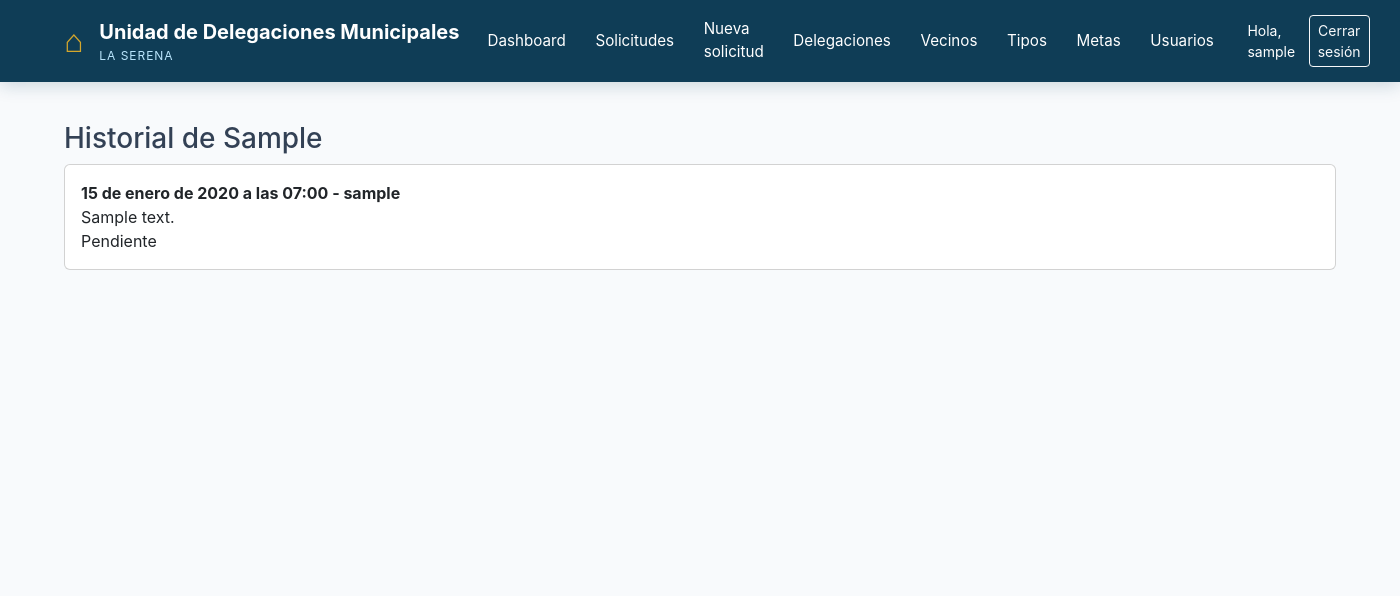
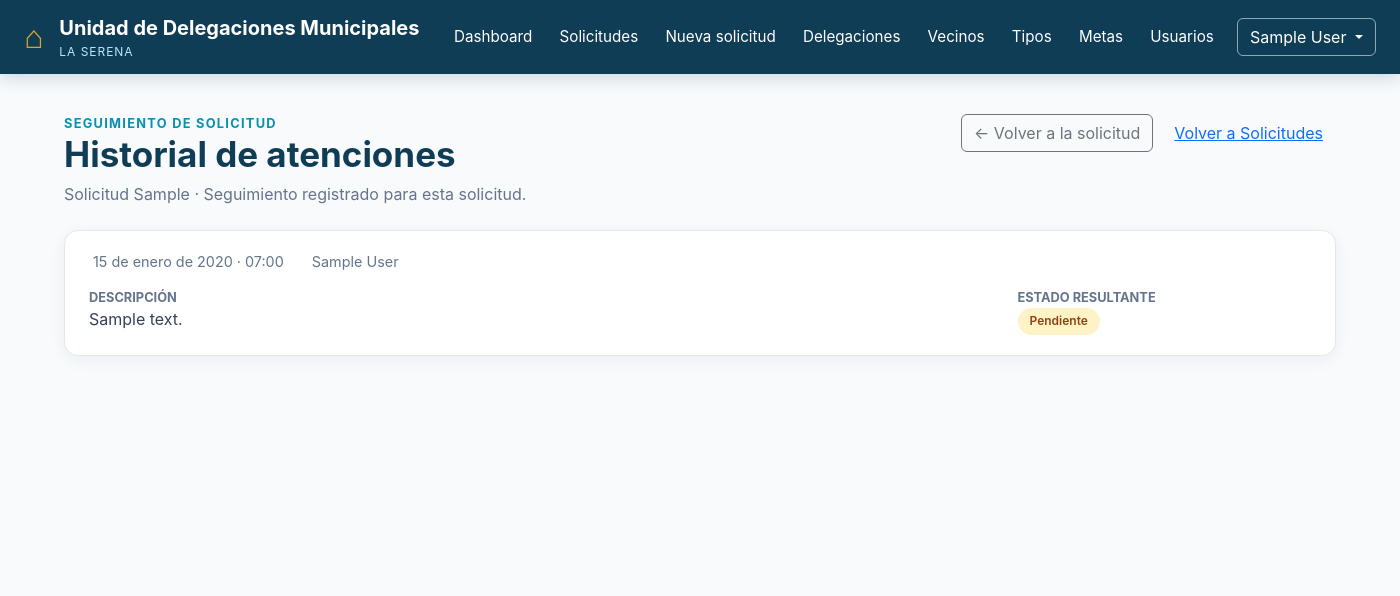
Before and after one commit to PamelaVargas05/delegaciones-municipales-la-serena-backend, a Django app: page /solicitudes/1/atenciones/ in a window 1400 px wide. Shown: the top 596 px of the page. Run offline with Django 5.2, Linux system fonts and the light colour scheme; a user stored in the database is signed in; tables that the repository leaves empty hold one stand-in row (values such as "Sample post").

Commit message:
style: mejorar navegacion, atenciones y menu de usuario

```diff
--- a/static/css/styles.css
+++ b/static/css/styles.css
@@ -19,12 +19,20 @@ body {
 .navbar-brand, .nav-link { color: #fff; }
 .navbar-brand:hover, .nav-link:hover { color: #bae6fd; }
 .navbar-brand small { display: block; color: #bae6fd; font-size: .75rem; letter-spacing: .08em; text-transform: uppercase; }
-.navbar-nav { gap: .35rem; }
+.navbar-nav { gap: .2rem; }
 .nav-link { border-radius: .5rem; padding: .65rem .75rem !important; font-size: .95rem; }
 .nav-link:hover, .nav-link:focus { background: rgb(255 255 255 / 10%); }
 .brand-mark { color: var(--municipal-gold); font-size: 2rem; line-height: 1; }
 .navbar-toggler { border-color: rgb(255 255 255 / 35%); }
 .navbar-toggler-icon { filter: brightness(0) invert(1); }
+.municipal-navbar, .municipal-navbar .container-fluid, .navbar-collapse, .navbar-nav { min-width: 0; }
+.municipal-navbar { overflow-x: clip; }
+.navbar-brand { min-width: 0; }
+.navbar-brand > span:last-child { min-width: 0; }
+.navbar-brand strong { display: block; white-space: nowrap; overflow: hidden; text-overflow: ellipsis; }
+.user-menu-button { color: #fff; border: 1px solid rgb(255 255 255 / 55%); white-space: nowrap; max-width: 12rem; overflow: hidden; text-overflow: ellipsis; }
+.user-menu-button:hover, .user-menu-button:focus { color: #fff; border-color: #fff; background: rgb(255 255 255 / 10%); }
+.user-menu .dropdown-menu { min-width: 14rem; }
 .site-main { min-height: calc(100vh - 132px); padding: 2.5rem 0 3.5rem; background: #f8fafc; overflow-x: hidden; }
 .site-footer { background: var(--municipal-dark); color: #dbeafe; padding: 1.5rem 0; font-size: .85rem; }
 .hero { background: linear-gradient(135deg, var(--municipal-dark), var(--municipal-primary)); border-radius: 1rem; color: #fff; padding: 2.5rem; box-shadow: 0 12px 28px rgb(15 61 86 / 14%); }
@@ -57,6 +65,10 @@ body {
 .detail-label { color: var(--municipal-muted); font-size: .8rem; font-weight: 700; text-transform: uppercase; }
 .detail-value { color: var(--municipal-dark); font-size: 1.05rem; }
 .form-card { max-width: 850px; margin: 0 auto; }
+.attention-card { padding: 1.25rem 0; border-bottom: 1px solid #e2e8f0; }
+.attention-card:first-child { padding-top: 0; }
+.attention-card:last-child { padding-bottom: 0; border-bottom: 0; }
+.attention-meta { display: flex; flex-wrap: wrap; gap: .75rem 1.5rem; color: var(--municipal-muted); font-size: .9rem; margin-bottom: 1rem; }
 .form-label { color: var(--municipal-dark); font-weight: 600; }
 .form-control, .form-select { border-color: #cbd5e1; border-radius: .6rem; padding: .7rem .85rem; }
 .form-control:focus, .form-select:focus { border-color: var(--municipal-accent); box-shadow: 0 0 0 .2rem rgb(8 145 178 / 15%); }
@@ -70,4 +82,6 @@ body {
     .section-card { padding: 1rem; }
     .section-card .table-responsive { margin: 0 -1rem; }
     .navbar-nav { gap: 0; padding: .5rem 0; }
+    .user-menu { margin: .5rem 0; }
+    .user-menu-button { width: 100%; text-align: left; }
 }
--- a/templates/base.html
+++ b/templates/base.html
@@ -9,8 +9,8 @@
     <link rel="stylesheet" href="{% static 'css/styles.css' %}">
 </head>
 <body>
-    <nav class="navbar navbar-expand-lg municipal-navbar">
-        <div class="container-xl px-3 px-md-4">
+    <nav class="navbar navbar-expand-xl municipal-navbar">
+        <div class="container-fluid px-3 px-xl-4">
             <a class="navbar-brand d-flex align-items-center gap-3" href="{% url 'dashboard' %}">
                 <span class="brand-mark" aria-hidden="true">⌂</span>
                 <span><strong>Unidad de Delegaciones Municipales</strong><small>La Serena</small></span>
@@ -20,7 +20,7 @@
             </button>
             <div class="collapse navbar-collapse" id="mainNav">
                 {% if request.user.is_authenticated %}
-                <div class="navbar-nav ms-auto align-items-lg-center">
+                <div class="navbar-nav ms-auto align-items-xl-center">
                     <a class="nav-link" href="{% url 'dashboard' %}">Dashboard</a>
                     {% if perms.solicitudes.view_solicitudvecinal %}<a class="nav-link" href="{% url 'solicitudes:lista' %}">Solicitudes</a>{% endif %}
                     {% if perms.solicitudes.add_solicitudvecinal %}<a class="nav-link" href="{% url 'solicitudes:crear' %}">Nueva solicitud</a>{% endif %}
@@ -29,11 +29,21 @@
                     {% if perms.solicitudes.view_tiposolicitud %}<a class="nav-link" href="{% url 'solicitudes:lista_tipos' %}">Tipos</a>{% endif %}
                     {% if perms.delegaciones.view_meta %}<a class="nav-link" href="{% url 'delegaciones:lista_metas' %}">Metas</a>{% endif %}
                     {% if perms.auth.view_user %}<a class="nav-link" href="{% url 'usuarios:lista' %}">Usuarios</a>{% endif %}
-                    <span class="navbar-text text-white small ms-lg-3">Hola, {{ request.user.username }}</span>
-                    <form method="post" action="{% url 'logout' %}" class="d-inline ms-lg-2">
-                        {% csrf_token %}
-                        <button type="submit" class="btn btn-outline-light btn-sm">Cerrar sesión</button>
-                    </form>
+                    <div class="dropdown user-menu ms-xl-2">
+                        <button class="btn user-menu-button dropdown-toggle" type="button" data-bs-toggle="dropdown" aria-expanded="false">
+                            {{ request.user.get_full_name|default:request.user.username }}
+                        </button>
+                        <ul class="dropdown-menu dropdown-menu-end">
+                            <li class="px-3 py-2"><span class="small text-muted">Sesión iniciada como</span><br><strong>{{ request.user.username }}</strong></li>
+                            <li><hr class="dropdown-divider"></li>
+                            <li>
+                                <form method="post" action="{% url 'logout' %}" class="px-3">
+                                    {% csrf_token %}
+                                    <button type="submit" class="btn btn-outline-primary btn-sm w-100">Cerrar sesión</button>
+                                </form>
+                            </li>
+                        </ul>
+                    </div>
                 </div>
                 {% endif %}
             </div>
--- a/templates/solicitudes/atencion_list.html
+++ b/templates/solicitudes/atencion_list.html
@@ -1 +1,40 @@
-{% extends 'base.html' %}{% block content %}<h1 class="h3">Historial de {{ solicitud.folio }}</h1>{% for atencion in atenciones %}<article class="card p-3 mb-2"><strong>{{ atencion.fecha }} - {{ atencion.usuario }}</strong><div>{{ atencion.descripcion }}</div><span>{{ atencion.get_estado_display }}</span></article>{% empty %}<p>No hay atenciones.</p>{% endfor %}{% endblock %}
+{% extends 'base.html' %}
+
+{% block title %}Historial de atenciones | {{ solicitud.folio }}{% endblock %}
+
+{% block content %}
+<div class="page-header">
+    <div>
+        <div class="page-eyebrow">Seguimiento de solicitud</div>
+        <h1 class="page-title">Historial de atenciones</h1>
+        <p class="page-subtitle">Solicitud {{ solicitud.folio }} · Seguimiento registrado para esta solicitud.</p>
+    </div>
+    <div class="page-actions">
+        <a href="{% url 'solicitudes:detalle' solicitud.pk %}" class="btn btn-outline-secondary">← Volver a la solicitud</a>
+        <a href="{% url 'solicitudes:lista' %}" class="btn btn-link">Volver a Solicitudes</a>
+    </div>
+</div>
+
+<section class="section-card">
+    {% for atencion in atenciones %}
+    <article class="attention-card">
+        <div class="attention-meta">
+            <span><i class="bi bi-calendar3 me-1"></i>{{ atencion.fecha|date:"j \d\e F \d\e Y · H:i" }}</span>
+            <span><i class="bi bi-person me-1"></i>{{ atencion.usuario.get_full_name|default:atencion.usuario.username }}</span>
+        </div>
+        <div class="row g-3">
+            <div class="col-md-9">
+                <div class="detail-label">Descripción</div>
+                <p class="mb-0">{{ atencion.descripcion|linebreaksbr }}</p>
+            </div>
+            <div class="col-md-3">
+                <div class="detail-label">Estado resultante</div>
+                <span class="badge badge-status {% if atencion.estado == 'Pendiente' %}status-pendiente{% elif atencion.estado == 'En Proceso' %}status-proceso{% elif atencion.estado == 'Resuelto' %}status-resuelto{% endif %}">{{ atencion.get_estado_display }}</span>
+            </div>
+        </div>
+    </article>
+    {% empty %}
+    <div class="alert alert-light border mb-0">No existen atenciones registradas para esta solicitud.</div>
+    {% endfor %}
+</section>
+{% endblock %}
```
Also changed, not shown: solicitudes/templates/solicitudes/solicitudes_list.html (+4 -6 lines), templates/solicitudes/atencion_form.html (+28 -1 lines).
